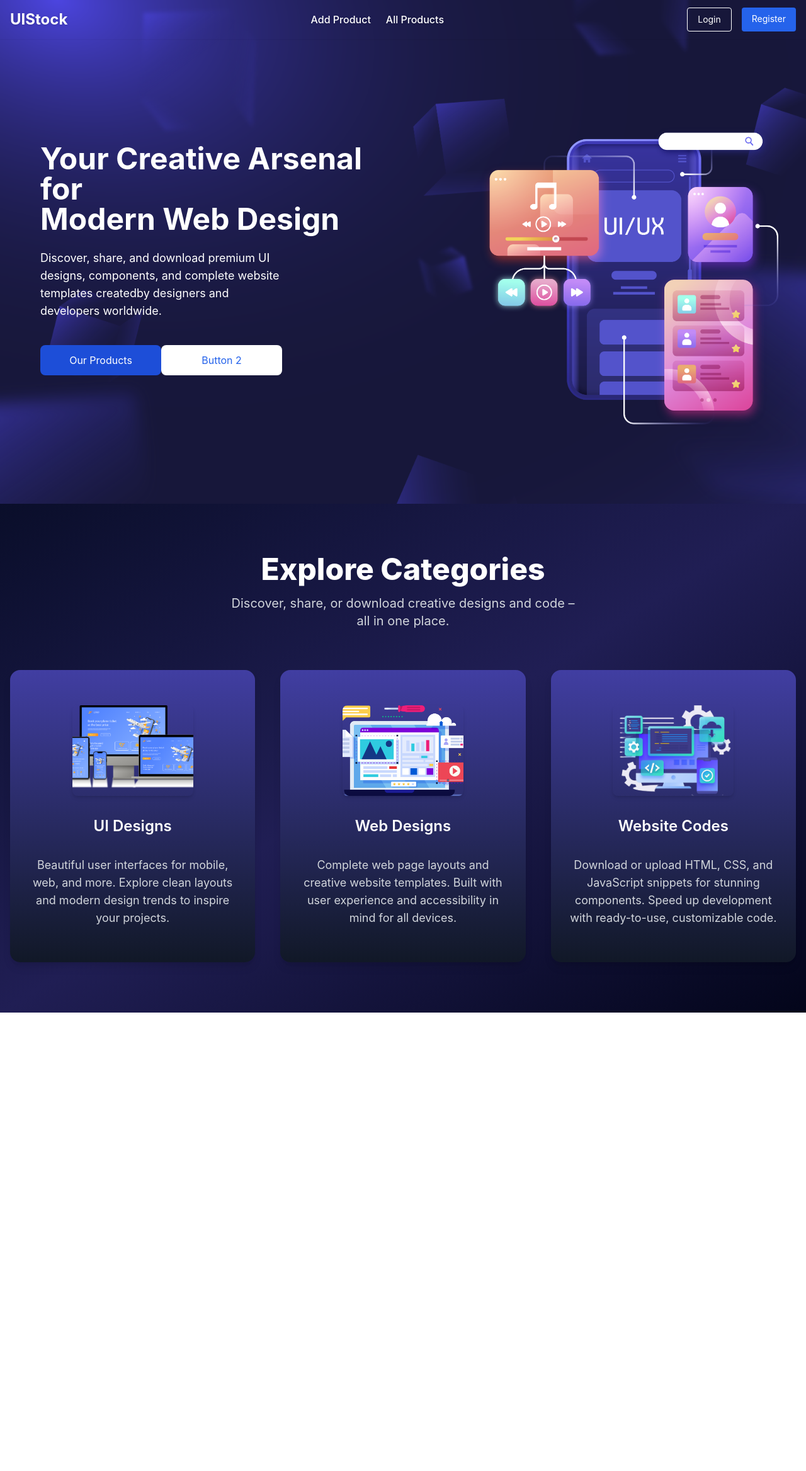
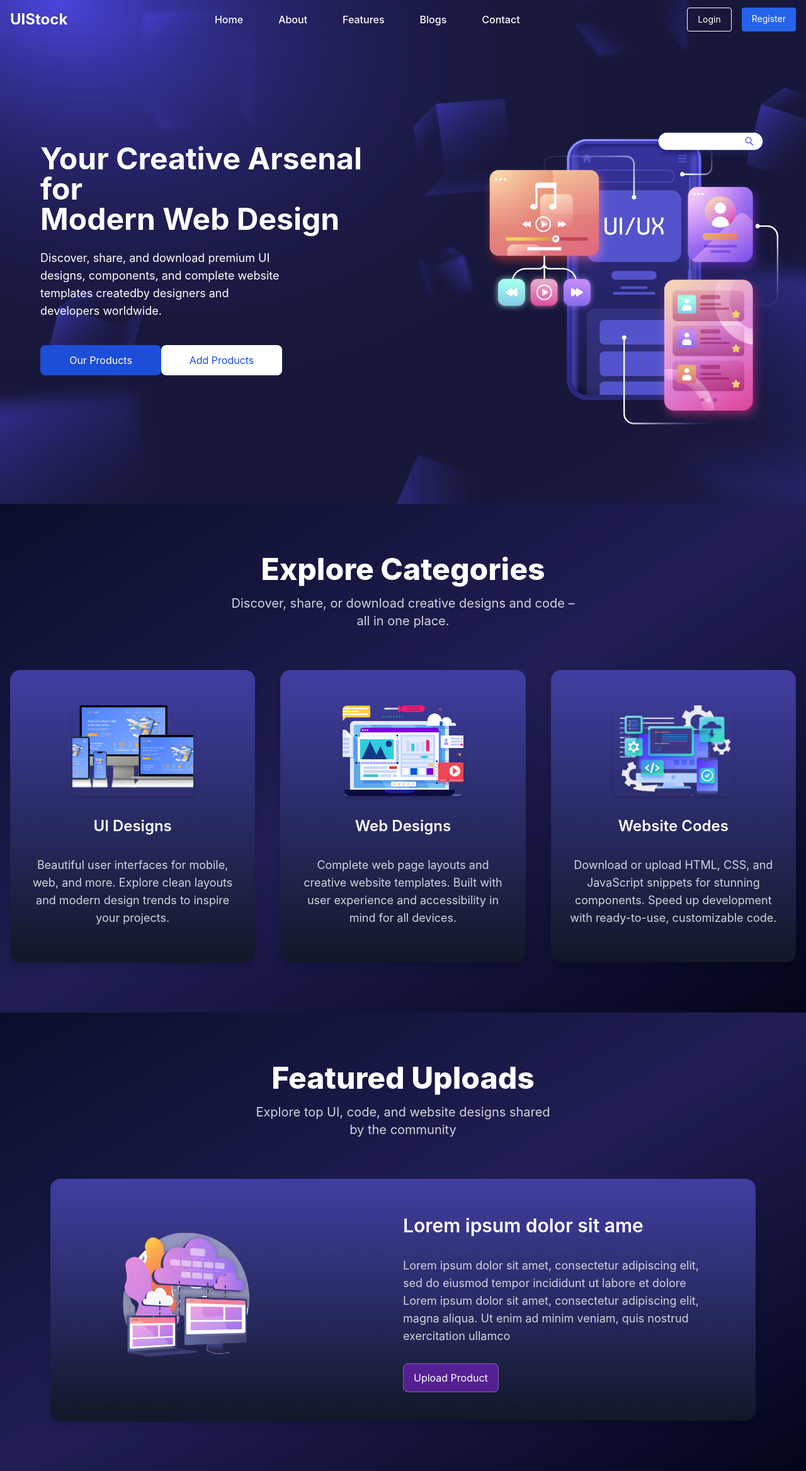
Before and after one commit to lahiruimesh/UIStockV3, a React (Create React App) app in the folder client/: page / in a window 1280 px wide. Shown: the whole page at 63% size. Before the commit the page ends 1608 px from the top, so only its background shows below. Built offline with nearby package versions, Linux system fonts and the light colour scheme.

Commit message:
Create UploadPreview.jsx component

```diff
--- a/client/src/components/Header.jsx
+++ b/client/src/components/Header.jsx
@@ -26,12 +26,27 @@ const Header = () => {
 
         {/* Navigation Links */}
         <nav className="flex gap-6 text-white font-medium drop-shadow">
-          <Link to="/addProduct" className="hover:text-blue-300 transition">
-            Add Product
+
+          <Link to="/" className="hover:text-blue-300 transition mr-8">
+            Home
           </Link>
-          <Link to="/allProducts" className="hover:text-blue-300 transition">
-            All Products
+
+          <Link to="/" className="hover:text-blue-300 transition mr-8">
+            About
           </Link>
+
+          <Link to="/" className='hover:text-blue-300 transition mr-8'>
+            Features
+          </Link>
+
+          <Link to="/" className='hover:text-blue-300 transition mr-8'>
+          Blogs
+          </Link>
+
+          <Link to="/" className='hover:text-blue-300 transition mr-8'>
+          Contact
+          </Link>
+
         </nav>
 
         {/* Auth Buttons */}
--- a/client/src/layouts/CategoriesPreview.jsx
+++ b/client/src/layouts/CategoriesPreview.jsx
@@ -7,7 +7,7 @@ import codes from '../assets/codes.png';
 const CategoriesPreview = () => {
 
   const categories = [
-    {title : "UI Designs", description:"Beautiful user interfaces for mobile, web, and more. Explore clean layouts and modern design trends to inspire your projects.", button:"Browse UI Designs", path:"/category/ui-designs",image: ui },
+    {title : "UI Designs", description:"Beautiful user interfaces for mobile, web, and more. Explore clean layouts and modern design trends to inspire your projects.", button:"Browse UI Designs", path:"/allProducts",image: ui },
     {title : "Web Designs", description:"Complete web page layouts and creative website templates. Built with user experience and accessibility in mind for all devices.", button:"Browse UI Designs", path:"/category/ui-designs",image: web },
     {title : "Website Codes", description:"Download or upload HTML, CSS, and JavaScript snippets for stunning components. Speed up development with ready-to-use, customizable code.", button:"Browse UI Designs", path:"/category/ui-designs",image: codes }
   ];
--- a/client/src/layouts/Hero.jsx
+++ b/client/src/layouts/Hero.jsx
@@ -20,7 +20,7 @@ const Hero = () => {
         </p>
         <div className="grid grid-cols-3 pt-4">
           <Link to="/allProducts" className="bg-blue-700 text-white text-center px-2 py-3 w-48 rounded-lg hover:bg-white hover:text-blue-600">Our Products</Link>
-          <button className="bg-white text-blue-600 px-2 py-3 w-48 rounded-lg">Button 2</button>
+          <Link to="addProduct" className="bg-white text-blue-700 text-center px-2 py-3 w-48 rounded-lg hover:bg-blue-700 hover:text-white">Add Products</Link>
         </div>
       </div>
 
--- /dev/null
+++ b/client/src/layouts/UploadPreview.jsx
@@ -0,0 +1,36 @@
+import React from 'react';
+import { Link } from 'react-router-dom';
+import upload from '../assets/uplaod.png';
+
+const UploadPreview = () => {
+    return(
+        <section className="w-full py-20 bg-gradient-to-br from-[#0a0e2a] via-[#201E54] to-[#03051a]">
+            <div className='max-w-6xl mx-auto px-4'>
+                <h1 className="text-5xl font-extrabold text-center text-white mb-4">Featured Uploads</h1>
+                <p className="text-center text-xl text-gray-300 mb-16">
+                Explore top UI, code, and website designs shared <br />by the community
+                </p>
+
+                <div className='bg-gradient-to-b from-[#413EA2] to-gray-900 rounded-2xl shadow-lg p-8 flex flex-col items-center'>
+                    <div className='grid grid-cols-3 md:grid-cols-2 p-6'>
+                        <div className=''>
+                            <img src={ upload } className='w-64 h-64' alt="" />
+                        </div>
+                        <div>
+                            <h1 className="text-3xl font-semibold text-white mb-8">Lorem ipsum dolor sit ame</h1>
+                            <p className="text-gray-300 text-lg text-left mb-8 pb-2"> Lorem ipsum dolor sit amet, consectetur adipiscing elit,<br /> sed do eiusmod tempor incididunt ut labore et dolore <br />Lorem ipsum dolor sit amet, consectetur adipiscing elit,<br /> magna aliqua. Ut enim ad minim veniam, quis nostrud <br />exercitation ullamco </p>
+                            <Link
+                                to="/addProduct"
+                                className="bg-purple-700/60 backdrop-blur-md text-white text-center px-4 py-3 w-56 rounded-lg hover:bg-pink-500 hover:text-white hover:bg-opacity-70 border border-white/30 shadow-md transition duration-300"
+                                >
+                                Upload Product
+                            </Link>
+                        </div>
+                    </div>
+                </div>
+            </div>
+        </section>
+    );
+}
+
+export default UploadPreview;
--- a/client/src/pages/LandingPage.jsx
+++ b/client/src/pages/LandingPage.jsx
@@ -1,6 +1,7 @@
 import React from 'react';
 import Hero from '../layouts/Hero';
 import CategoriesPreview from '../layouts/CategoriesPreview';
+import UplaodPreview from '../layouts/UploadPreview';
 
 const LandingPage = () => {
     return (
@@ -9,6 +10,7 @@ const LandingPage = () => {
             <div>
                 <Hero />
                 <CategoriesPreview />
+                <UplaodPreview />
             </div>
         </div>
     </>
```
Also changed, not shown: client/src/assets/uplaod.png (added).
